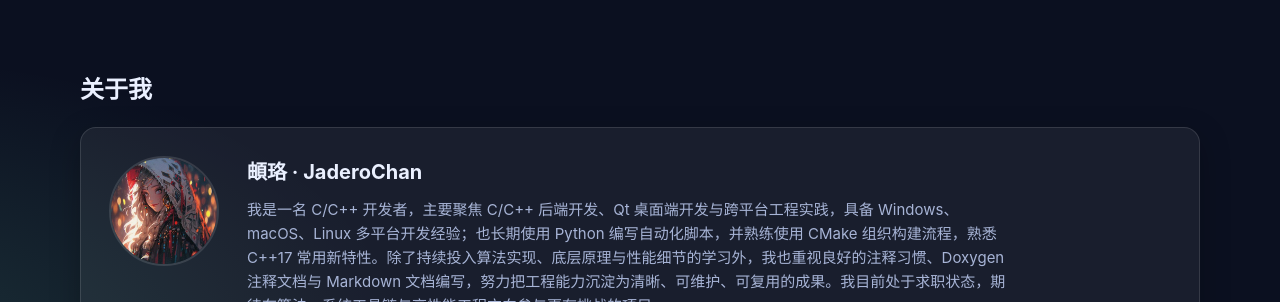
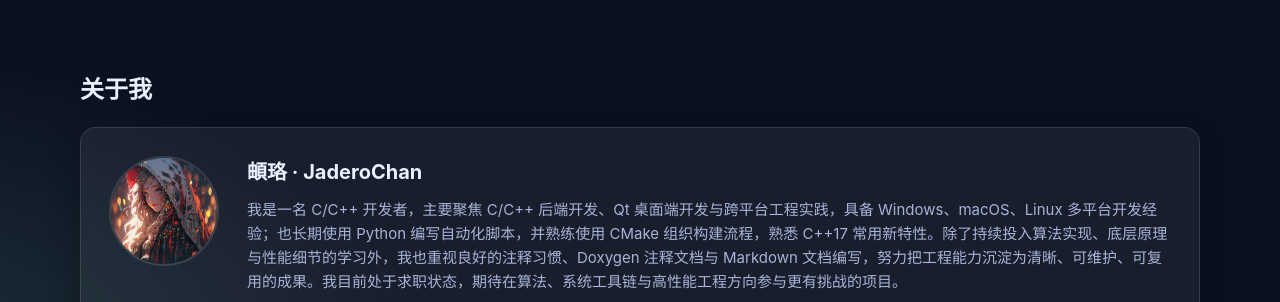
Before and after one commit to JaderoChan/jaderochan.github.io, a website: page index.html in a window 1280 px wide. Shown: the part 237-539 px from the top of the page. Drawn offline with Linux system fonts and the light colour scheme.

Commit message:
fix: adjust profile-info styles for better layout and readability

```diff
--- a/style.css
+++ b/style.css
@@ -288,7 +288,8 @@ h2 { margin: 0 0 18px; font-size: 24px; }
 }
 
 .profile-info h3 { margin: 0 0 10px; font-size: 20px; }
-.profile-info p { margin: 0 0 14px; color: var(--text-soft); font-size: 15px; max-width: 760px; }
+.profile-info { flex: 1; min-width: 0; }
+.profile-info p { margin: 0 0 14px; color: var(--text-soft); font-size: 15px; }
 
 .stats-grid {
   display: grid;
```
